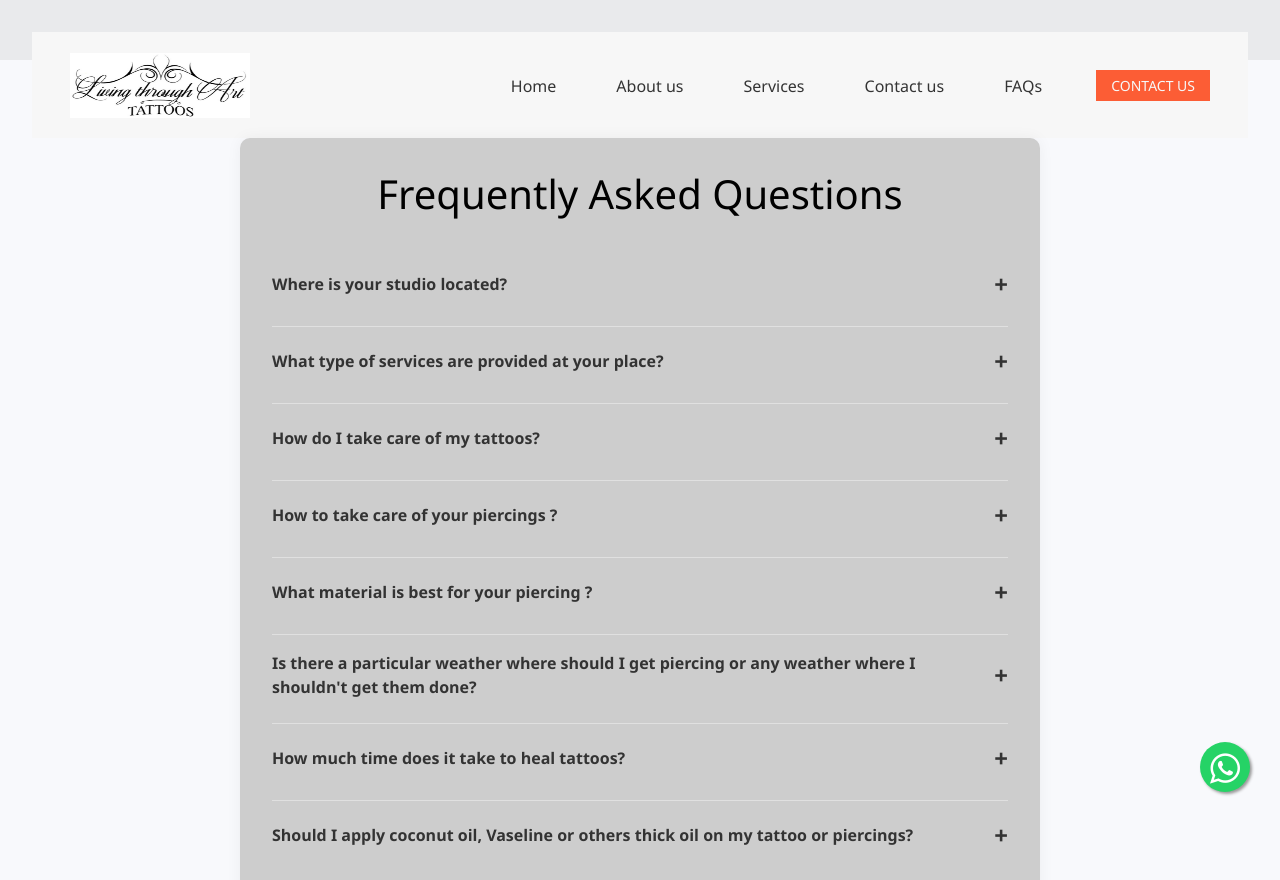
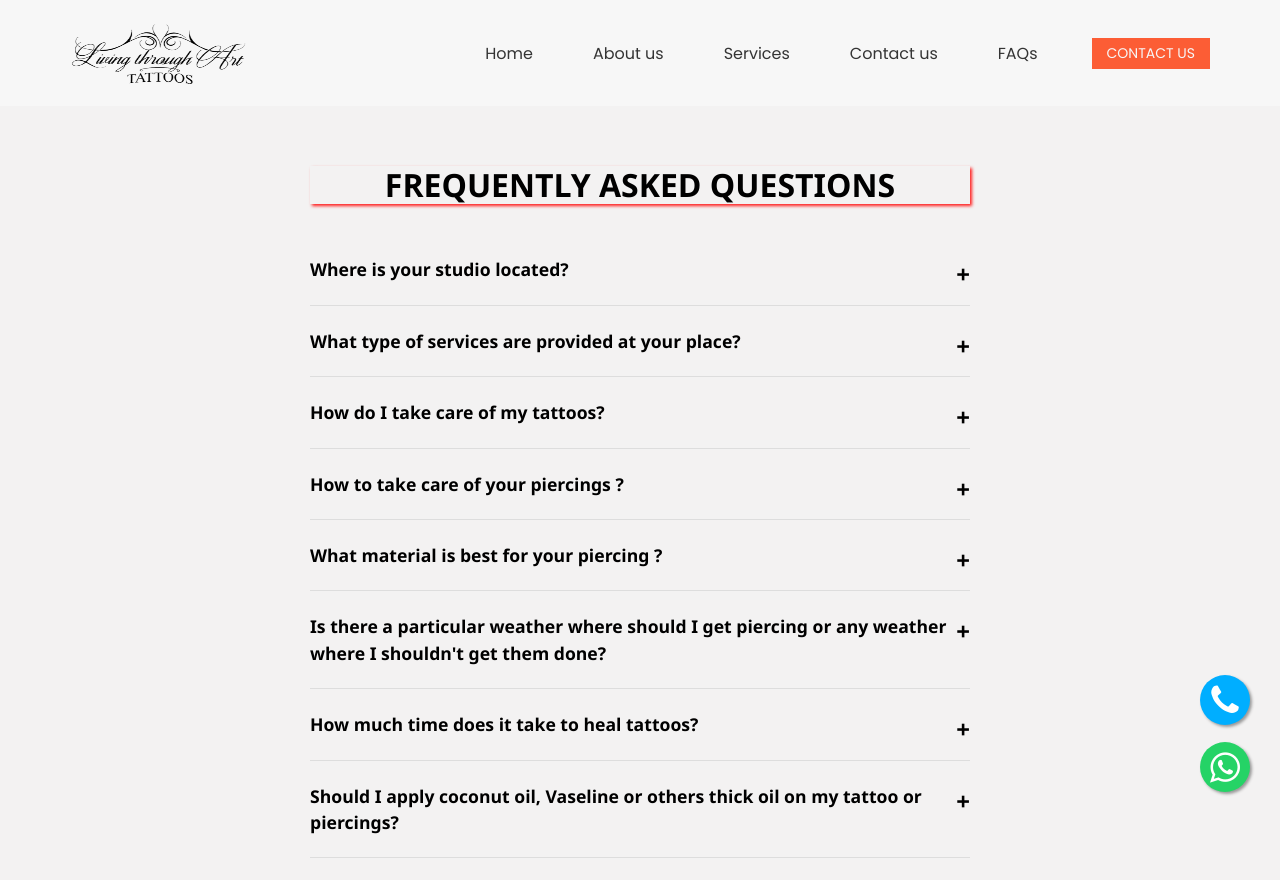
Before and after one commit to smoker07/Livingthrougharttattoos, a plain HTML site: page faqs.html in a window 1280 px wide. Shown: the top 880 px of the page. Drawn offline with nearby package versions, Linux system fonts and the light colour scheme.

Commit message:
modified:   aboutus.html 	modified:   artgallery.html 	modified:   contact.html 	modified:   css/style.css 	modified:   faqs.html 	renamed:    images/LTAT.logo.jpg -> images/LTAT.logo..jpg 	new file:   images/LTAT.logo.png 	modified:   index.html 	modified:   service.html

```diff
--- a/css/style.css
+++ b/css/style.css
@@ -149,6 +149,14 @@ a:focus {
   width: 180px;
   height: 65px;
   margin-right: 5px;
+  transition: transform 0.3s ease, box-shadow 0.3s ease, opacity 0.3s ease;
+  cursor: pointer;
+}
+
+.navbar-brand img:hover {
+  transform: scale(1.1);
+  box-shadow: 0 4px 10px rgba(144, 144, 144, 0.15);
+  opacity: 0.9;
 }
 
 .navbar-brand span {
--- a/faqs.html
+++ b/faqs.html
@@ -37,7 +37,7 @@
       <div class="container">
         <nav class="navbar navbar-expand-lg custom_nav-container pt-3">
           <a class="navbar-brand" href="index.html">
-            <img src="images/LTAT.logo.jpg" alt="" /></a>
+            <img src="images/LTAT.logo.png" alt="" /></a>
           <button class="navbar-toggler" type="button" data-toggle="collapse" data-target="#navbarSupportedContent"
             aria-controls="navbarSupportedContent" aria-expanded="false" aria-label="Toggle navigation">
             <span class="navbar-toggler-icon"></span>
@@ -77,172 +77,182 @@
     <!-- end header section -->
 
     <style>
-        :root {
-          --primary: #000000;
-          --bg: #f8f9fc;
-          --text: #333;
-          --radius: 10px;
+      .faq-container {
+max-width: 700px;
+margin: 40px auto;
+padding: 20px;
+font-family: 'Segoe UI', sans-serif;
+color: #333;
 }
 
-        body {
-          margin: 0;
-          font-family: 'Segoe UI', sans-serif;
-          background: var(--bg);
-          color: var(--text);
-          padding: 2rem;
+.faq-container h2 {
+text-align: center;
+font-size: 2rem;
+margin-bottom: 30px;
+text-transform: uppercase;
+color: rgb(0, 0, 0);
+box-shadow: 2px 2px 3px #ff1f1f;
 }
 
-        .faq-container {
-          max-width: 800px;
-          margin: auto;
-          background: rgb(205, 205, 205);
-          padding: 2rem;
-          border-radius: var(--radius);
-          box-shadow: 0 0 15px rgba(0, 0, 0, 0.05);
+.faq-item {
+border-bottom: 1px solid #ddd;
+padding: 10px 0;
 }
 
-        h1 {
-          text-align: center;
-          margin-bottom: 2rem;
-          color: var(--primary);
+.faq-question {
+background: none;
+border: none;
+font-size: 1.1rem;
+font-weight: bold;
+cursor: pointer;
+width: 100%;
+text-align: left;
+padding: 12px 0;
+position: relative;
+transition: color 0.3s ease;
+outline: none;
 }
 
-        .faq {
-          border-bottom: 1px solid #e0e0e0;
-        }
-
-        .faq:last-child {
-          border-bottom: none;
-        }
-
-        .faq input[type="checkbox"] {
-          display: none;
-        }
-
-        .faq-label {
-          display: flex;
-          justify-content: space-between;
-          align-items: center;
-          cursor: pointer;
-          font-weight: bold;
-          padding: 1rem 0;
-        }
-
-        .faq-label::after {
+.faq-question::after {
 content: '+';
+position: absolute;
+right: 0;
+top: 12px;
 font-size: 1.5rem;
 transition: transform 0.3s ease;
 }
 
-        .faq input:checked + .faq-label::after {
-          transform: rotate(90deg);
+.faq-question.active::after {
+content: '-';
 }
 
-        .faq-content {
+.faq-answer {
 max-height: 0;
 overflow: hidden;
-          transition: max-height 0.4s ease;
-          padding-left: 1rem;
-          color: #333333;
-          background-color: #FFF;
+transition: max-height 0.4s ease, padding 0.4s ease;
+font-size: 0.95rem;
+line-height: 1.6;
+color: #555;
+padding: 0 0;
 }
 
-        .faq input:checked ~ .faq-content {
-          max-height: 200px;
-          padding-bottom: 1rem;
+.faq-answer.show {
+padding: 10px 0;
+max-height: 300px; /* max-height should be large enough for any answer */
 }
 
+/* Responsive Tweaks */
 @media (max-width: 600px) {
-          body {
-            padding: 1rem;
+.faq-container {
+  padding: 15px;
 }
 
-          .faq-container {
-            padding: 1.2rem;
+.faq-container h2 {
+  font-size: 1.5rem;
 }
 
-          .faq-label {
+.faq-question {
   font-size: 1rem;
+  padding-right: 30px;
+}
+
+.faq-question::after {
+  top: 10px;
+  font-size: 1.3rem;
+}
+
+.faq-answer {
+  font-size: 0.9rem;
 }
 }
+
   </style>
 
+
 <div class="faq-container">
-        <h1>Frequently Asked Questions</h1>
-
-        <div class="faq">
-          <input type="checkbox" id="q1">
-          <label for="q1" class="faq-label">Where is your studio located?</label>
-          <div class="faq-content">
-            It is located in Indirapuram, Ghaziabad opposite to Jaipuria Mall.
+  <h2><b>Frequently Asked Questions</b></h2>
+  <div class="faq-item">
+    <button class="faq-question">Where is your studio located?</button>
+    <div class="faq-answer">It is located in Indirapuram, Ghaziabad opposite to Jaipuria Mall.</div>
   </div>
+  <div class="faq-item">
+    <button class="faq-question">What type of services are provided at your place?</button>
+    <div class="faq-answer">We, Living through Art Tattoos, expertise in a range of different style of tattooing which includes realism, fineline and many more common and loveable styles that the masses prefer and also piercings which may range from standard ear lobes to cartilage, nose piercing to the more intricate septum and inner ear piercings and body piercings of kind, done with surgical needles. </div>
   </div>
-
-        <div class="faq">
-          <input type="checkbox" id="q2">
-          <label for="q2" class="faq-label">What type of services are provided at your place?</label>
-          <div class="faq-content">
-            We, Living through Art Tattoos, expertise in a range of different style of tattooing which includes realism, fineline and many more common and loveable styles that the masses prefer and also piercings which may range from standard ear lobes to cartilage, nose piercing to the more intricate septum and inner ear piercings and body piercings of kind, done with surgical needles.
-
-          </div>
-        </div>
-
-        <div class="faq">
-          <input type="checkbox" id="q3">
-          <label for="q3" class="faq-label">How do I take care of my tattoos?</label>
-          <div class="faq-content">
+  <div class="faq-item">
+    <button class="faq-question">How do I take care of my tattoos?</button>
+    <div class="faq-answer">
       ◦ Keep your tattoo clean (clean it twice a day using wet wipes, non alcoholic or baby wipes are recommended)</br>
       ◦	Moisturise your tattoo twice daily using antibiotic and unscented moisturisers (cetaphil body lotion is recommended)</br>
       ◦	Avoid contact with water and soap for 10-12 days. Use a plastic sheet or baby oil to save from it.</br>
       ◦	Don't pick on your tattoos, Peeling might cause damage to the skin and may cause cause fading</br>
       ◦	Wear breathable clothing over your tattooed area, as friction due to synthetics material may cause irritation or redness.</br>
       ◦	Always clean your hands before touching the tattooed area.
-
     </div>
   </div>
 
-        <div class="faq">
-          <input type="checkbox" id="q4">
-          <label for="q4" class="faq-label">How to take care of your piercings ?</label>
-          <div class="faq-content">
+  <div class="faq-item">
+    <button class="faq-question">How to take care of your piercings ?</button>
+    <div class="faq-answer">
       Keep your piercing clean using saline solution. Take a bowl of lukewarm water, add two pinches of salt in it and mix. Take a cotton bud and clean both side of your pierced holes properly. Do this twice a day for 15 days for best results.</br>
       You may have to follow this routine more in case of different piercing positions.
     </div>
   </div>
-        <div class="faq">
-            <input type="checkbox" id="q5">
-            <label for="q5" class="faq-label">What material is best for your piercing ? </label>
-            <div class="faq-content">
+
+  <div class="faq-item">
+    <button class="faq-question">What material is best for your piercing ?</button>
+    <div class="faq-answer">
       Here, At Living through Art Tattoos, we always recommend the best to our clients, hence we Suggest and pierce with surgical quality stainless steel for piercing and titanium in some cases. </br>
       The piercing is done intricately through a needle and is closed with a variety of good quality jewellery that we use during the process.
     </div>
   </div>
-        <div class="faq">
-            <input type="checkbox" id="q6">
-            <label for="q6" class="faq-label">Is there a particular weather where should I get piercing or any weather where I shouldn't get them done? </label>
-            <div class="faq-content">
+
+  <div class="faq-item">
+    <button class="faq-question">Is there a particular weather where should I get piercing or any weather where I shouldn't get them done?</button>
+    <div class="faq-answer">
       There's no particular weather or month where getting a piercing would harm. If you follow the aftercare provided by your tattoo artist and adhere to them, any season or month would be perfect for your dream piercing.
     </div>
   </div>
-        <div class="faq">
-            <input type="checkbox" id="q7">
-            <label for="q7" class="faq-label">How much time does it take to heal tattoos?</label>
-            <div class="faq-content">
+
+  <div class="faq-item">
+    <button class="faq-question">How much time does it take to heal tattoos?</button>
+    <div class="faq-answer">
       If your follow the aftercare provided by your artist and your tattoo heals smoothly. It should heal within 2 week(14 days) from the original time it was tattooed
       Although deep into the skin, the tattoo healing still takes place and finishes around 40-45 days from the time it was tattooed. </br>
       The one tattooed, however must only take good care of it for the initial 2 weeks. As the upper layers are usually healed within that time frame.
     </div>
   </div>
-        <div class="faq">
-            <input type="checkbox" id="q8">
-            <label for="q8" class="faq-label">Should I apply coconut oil, Vaseline or others thick oil on my tattoo or piercings?</label>
-            <div class="faq-content">
+
+  <div class="faq-item">
+    <button class="faq-question">Should I apply coconut oil, Vaseline or others thick oil on my tattoo or piercings?</button>
+    <div class="faq-answer">
       No, it is not advisable to apply coconut oil or Vaseline on either your tattoos or piercings. As they tend stay on the surface for quite some while, and keeps the tattooed or piercing area which is healing, wet and which may cause the dirt in the area to collect and form a layer on the wet surface. </br>
                 Follow the prescribed aftercare given by your artist for the best results.
     </div>
   </div>
 
 </div>
+
+    <script>
+      const questions = document.querySelectorAll('.faq-question');
+
+questions.forEach((question) => {
+question.addEventListener('click', () => {
+  // Collapse all answers
+  questions.forEach((q) => {
+    if (q !== question) {
+      q.classList.remove('active');
+      q.nextElementSibling.classList.remove('show');
+    }
+  });
+
+  // Toggle clicked one
+  question.classList.toggle('active');
+  const answer = question.nextElementSibling;
+  answer.classList.toggle('show');
+});
+});
+</script>
 
   <!-- WhatsApp Button -->
 <div>
@@ -278,6 +288,39 @@
       <link rel="stylesheet" href="https://cdnjs.cloudflare.com/ajax/libs/font-awesome/4.7.0/css/font-awesome.min.css">
     </div>
     <!-- End Whatsapp Button -->
+
+    <!-- Call Button -->
+    <div>
+      <a href="tel:+91 7570903554" class="call-button" traget="_blank">
+      <i class="fa fa-phone"></i></a>
+
+      <style>
+          .call-button {
+              position: fixed;
+              width: 50px;
+              height: 50px;
+              bottom: 75px;
+              right: 30px;
+              background-color: rgb(0, 174, 255);
+              color: #ffffff;
+              border-radius: 40px;
+              text-align: center;
+              font-size: 35px;
+              box-shadow: 2px 2px 3px #999;
+              z-index: 100;
+          }
+
+          .call-button:hover {
+            color: rgb(1, 193, 193);
+            background-color: #ffffff;}
+          .call-button {
+           margin-top: 6px;
+          }
+      </style>
+      <link rel="stylesheet" href="https://cdnjs.cloudflare.com/ajax/libs/font-awesome/4.7.0/css/font-awesome.min.css">
+  </div>
+  <!-- End Call Button -->
+
 
   <!-- Main Footer Start -->
   <footer>
```
Also changed, not shown: aboutus.html (+33 -1 lines), artgallery.html (+33 -1 lines), contact.html (+34 -1 lines), index.html (+35 -2 lines), service.html (+34 -1 lines), images/LTAT.logo..jpg (renamed from images/LTAT.logo.jpg), images/LTAT.logo.png (added). Lines whose indentation alone changed are shown as unchanged.
